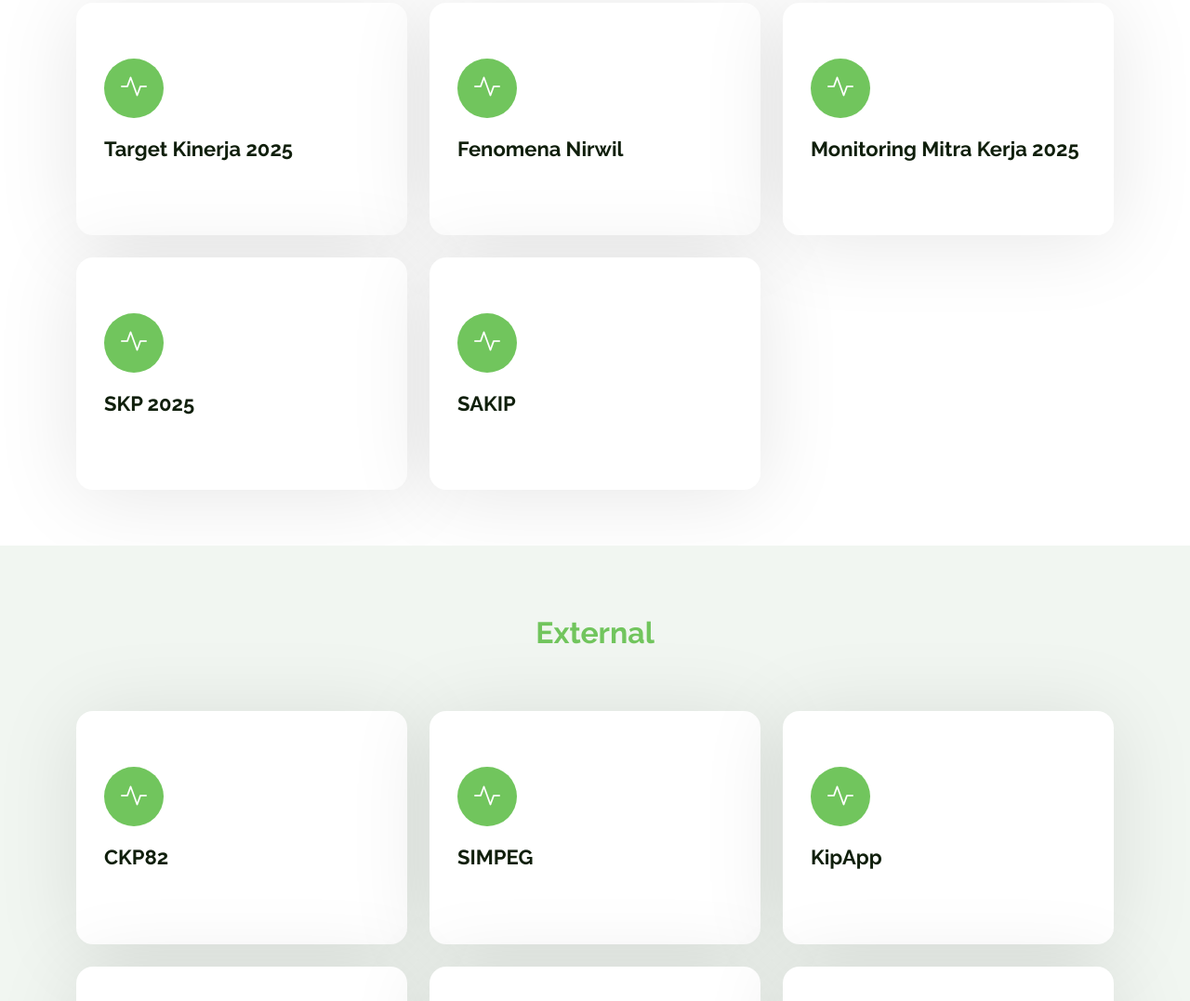
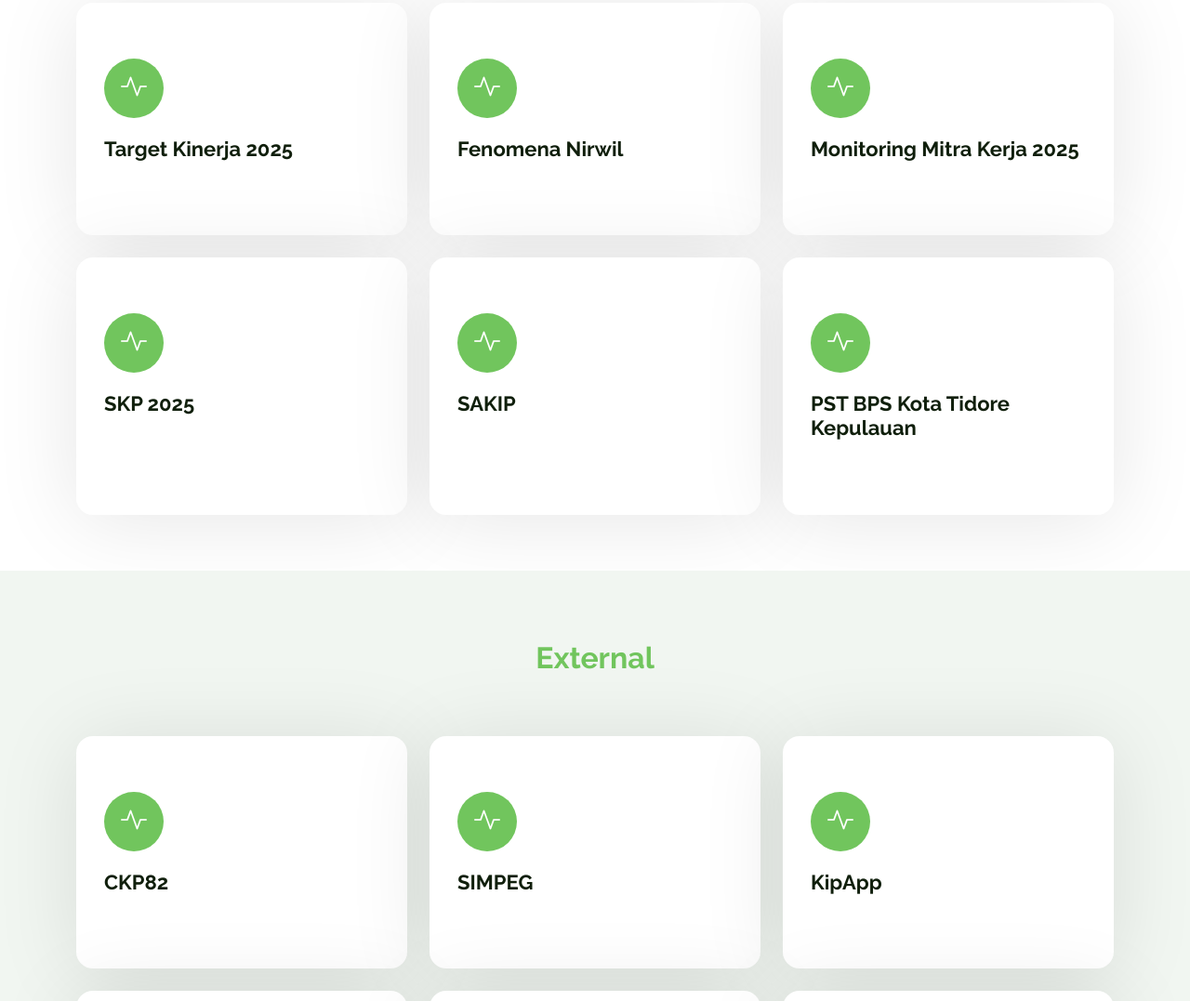
Before and after one commit to IPDStikep/eTikep, a plain HTML site: page index.html in a window 1280 px wide. Shown: the part 1073-2150 px from the top of the page at 93% size. Drawn offline with Linux system fonts and the light colour scheme.

Commit message:
Add files via upload

```diff
--- a/index.html
+++ b/index.html
@@ -66,8 +66,10 @@
               <li><a href="https://docs.google.com/spreadsheets/d/190KAX1SH8jnrXN5H5FV-x4SLXM_mHQjeJo8w-JdrxZM/edit?usp=sharing">Target Kinerja 2025</a></li>
               <li><a href="https://s.id/fenomenatikep">Fenomena Nirwil</a></li>
               <li><a href="http://s.bps.go.id/Mitra8272_2025Ok">Monitoring Mitra Kerja 2025</a></li>
-              <li><a href="https://drive.google.com/drive/folders/1ke6HOytheokISA-2PtRGBkVXLooahOIT?usp=sharing">SKP Tahun 2025</a></li>
+              <li><a href="https://drive.google.com/drive/folders/1ke6HOytheokISA-2PtRGBkVXLooahOIT?usp=sharing">SKP 2025</a></li>
               <li><a href="https://drive.google.com/drive/folders/1Yzf6YhXaetF1mvjz_nqi55TIZA9wwjgL">SAKIP</a></li>
+              <li><a href="https://s.bps.go.id/eSipatik">PST BPS Kota Tidore Kepulauan</a></li>
+
             </ul>
           </li>
           <li class="dropdown"><a href="#"><span>External</span> <i class="bi bi-chevron-down toggle-dropdown"></i></a>
@@ -270,6 +272,18 @@
                 <h3>SAKIP</h3>
               </a>
               <a href="https://drive.google.com/drive/folders/1Yzf6YhXaetF1mvjz_nqi55TIZA9wwjgL" class="stretched-link"></a>
+            </div>
+          </div><!-- End Service Item -->
+
+          <div class="col-lg-4 col-md-6" data-aos="fade-up" data-aos-delay="100">
+            <div class="service-item  position-relative">
+              <div class="icon">
+                <i class="bi bi-activity"></i>
+              </div>
+              <a href="https://s.bps.go.id/eSipatik" class="stretched-link">
+                <h3>PST BPS Kota Tidore Kepulauan</h3>
+              </a>
+              <a href="https://s.bps.go.id/eSipatik" class="stretched-link"></a>
             </div>
           </div><!-- End Service Item -->
 
```
